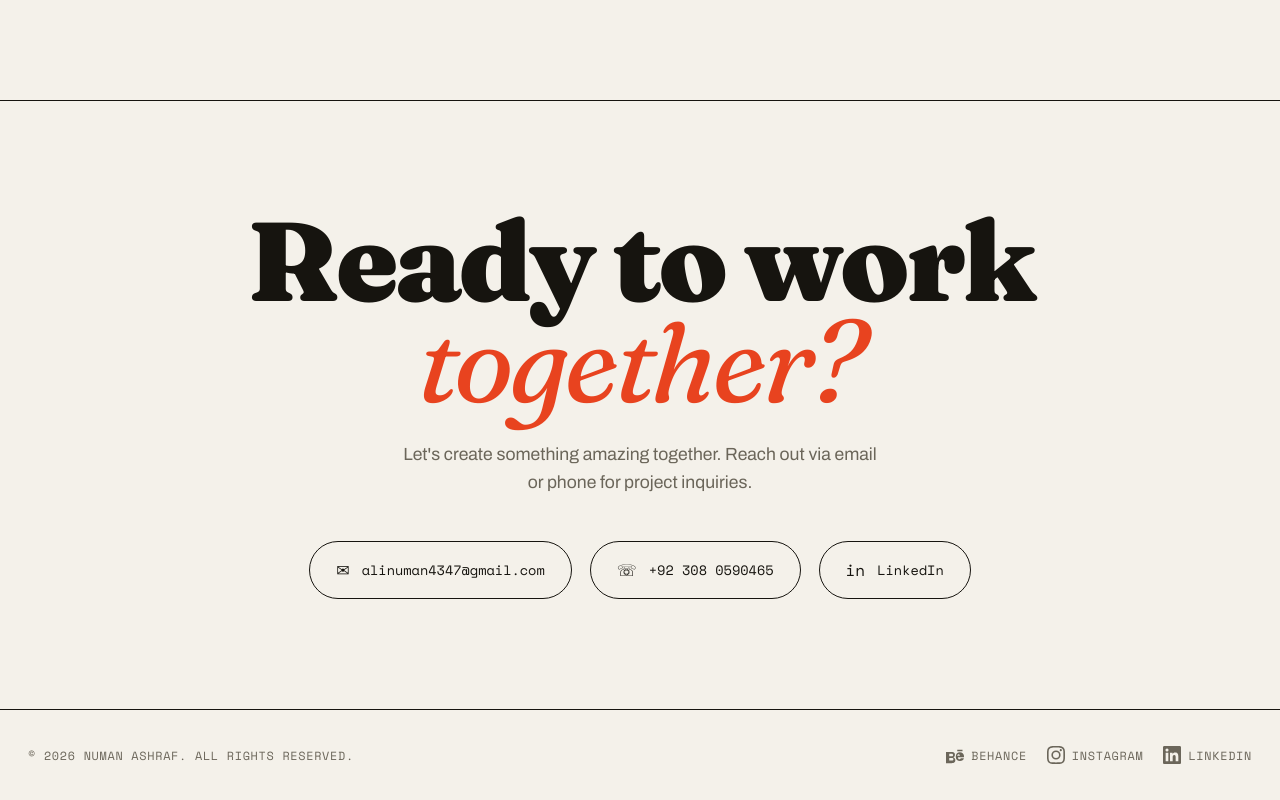
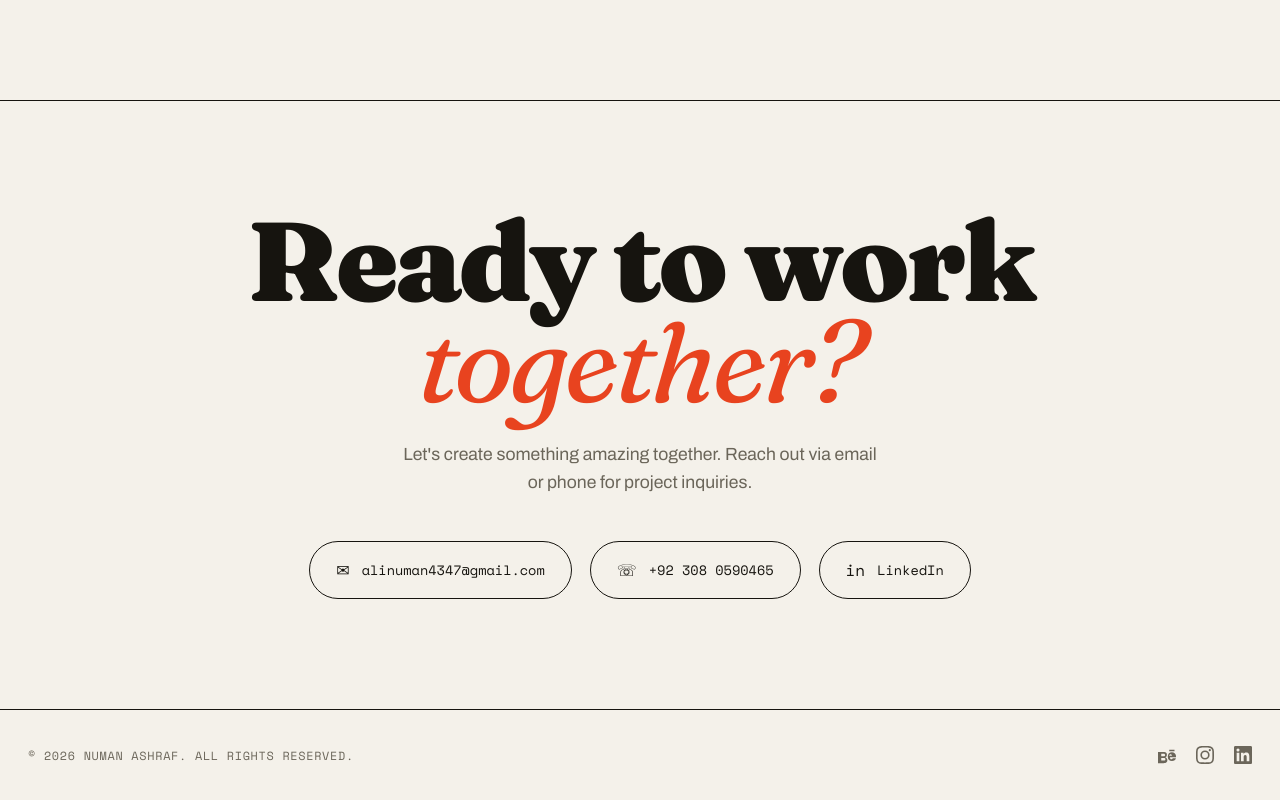
Before and after one commit to alinuman4347-svg/portfolio-site, a React (Vite) app: page / in a window 1280 px wide. Shown: the part 4879-5679 px from the top of the page. Built offline with nearby package versions, Linux system fonts and the light colour scheme.

Commit message:
Show only social icons in footer, remove text labels

```diff
--- a/src/components/Footer.jsx
+++ b/src/components/Footer.jsx
@@ -8,19 +8,16 @@ export default function Footer() {
             <svg width="18" height="18" viewBox="0 0 24 24" fill="currentColor" aria-hidden="true">
               <path d="M22 7h-7V5h7v2zm1.726 10c-.442 1.297-2.029 3-5.101 3-3.074 0-5.564-1.729-5.564-5.675 0-3.91 2.325-5.92 5.466-5.92 3.082 0 4.964 1.782 5.375 4.426.078.506.109 1.188.095 2.14H15.97c.13 1.2.247 1.561.495 2.024.247.463.742.765 1.469.765.92 0 1.301-.378 1.726-1.28H23.726zm-5.106-3.88c-.196-1.57-.793-2.18-1.793-2.18-1.009 0-1.73.645-1.952 2.18h3.745zM8.276 8.117C9.454 8.117 10.547 8.5 11.21 9.347c.47.586.704 1.38.704 2.374 0 1.032-.274 1.87-.822 2.514-.272.32-.723.62-1.353.896.869.253 1.54.714 2.01 1.38.476.67.713 1.5.713 2.488 0 1.168-.37 2.11-1.105 2.82-.978.938-2.47 1.181-3.842 1.181H0V8.117h8.276zM4.32 10.84v2.736h3.245c.613 0 1.087-.127 1.42-.38.334-.254.5-.64.5-1.158 0-.521-.166-.914-.496-1.178-.33-.264-.8-.396-1.41-.396H4.32v.376zm0 5.344v3.216h3.517c.677 0 1.19-.154 1.537-.461.348-.307.52-.74.52-1.298 0-.558-.178-.987-.533-1.286-.356-.3-.87-.45-1.543-.45H4.32v.279z"/>
             </svg>
-            Behance
           </a>
           <a href="https://www.instagram.com/numan_ali65/" target="_blank" rel="noopener noreferrer" className="foot-social-link" aria-label="Instagram">
             <svg width="18" height="18" viewBox="0 0 24 24" fill="currentColor" aria-hidden="true">
               <path d="M12 2.163c3.204 0 3.584.012 4.85.07 3.252.148 4.771 1.691 4.919 4.919.058 1.265.069 1.645.069 4.849 0 3.205-.012 3.584-.069 4.849-.149 3.225-1.664 4.771-4.919 4.919-1.266.058-1.644.07-4.85.07-3.204 0-3.584-.012-4.849-.07-3.26-.149-4.771-1.699-4.919-4.92-.058-1.265-.07-1.644-.07-4.849 0-3.204.013-3.583.07-4.849.149-3.227 1.664-4.771 4.919-4.919 1.266-.057 1.645-.069 4.849-.069zM12 0C8.741 0 8.333.014 7.053.072 2.695.272.273 2.69.073 7.052.014 8.333 0 8.741 0 12c0 3.259.014 3.668.072 4.948.2 4.358 2.618 6.78 6.98 6.98C8.333 23.986 8.741 24 12 24c3.259 0 3.668-.014 4.948-.072 4.354-.2 6.782-2.618 6.979-6.98.059-1.28.073-1.689.073-4.948 0-3.259-.014-3.667-.072-4.947-.196-4.354-2.617-6.78-6.979-6.98C15.668.014 15.259 0 12 0zm0 5.838a6.162 6.162 0 100 12.324 6.162 6.162 0 000-12.324zM12 16a4 4 0 110-8 4 4 0 010 8zm6.406-11.845a1.44 1.44 0 100 2.881 1.44 1.44 0 000-2.881z"/>
             </svg>
-            Instagram
           </a>
           <a href="https://www.linkedin.com/in/numan-ali65/" target="_blank" rel="noopener noreferrer" className="foot-social-link" aria-label="LinkedIn">
             <svg width="18" height="18" viewBox="0 0 24 24" fill="currentColor" aria-hidden="true">
               <path d="M20.447 20.452h-3.554v-5.569c0-1.328-.027-3.037-1.852-3.037-1.853 0-2.136 1.445-2.136 2.939v5.667H9.351V9h3.414v1.561h.046c.477-.9 1.637-1.85 3.37-1.85 3.601 0 4.267 2.37 4.267 5.455v6.286zM5.337 7.433a2.062 2.062 0 01-2.063-2.065 2.064 2.064 0 112.063 2.065zm1.782 13.019H3.555V9h3.564v11.452zM22.225 0H1.771C.792 0 0 .774 0 1.729v20.542C0 23.227.792 24 1.771 24h20.451C23.2 24 24 23.227 24 22.271V1.729C24 .774 23.2 0 22.222 0h.003z"/>
             </svg>
-            LinkedIn
           </a>
         </div>
       </div>
--- a/src/index.css
+++ b/src/index.css
@@ -530,13 +530,8 @@ footer { border-top: 1.5px solid var(--line); padding: 36px 0; }
 .foot-social-link {
   display: flex;
   align-items: center;
-  gap: 7px;
   color: var(--muted);
   text-decoration: none;
-  font-family: 'Space Mono', monospace;
-  font-size: .74rem;
-  text-transform: uppercase;
-  letter-spacing: .06em;
   transition: color .2s ease, transform .2s ease;
 }
 .foot-social-link svg { transition: transform .2s ease; flex-shrink: 0; }
```
